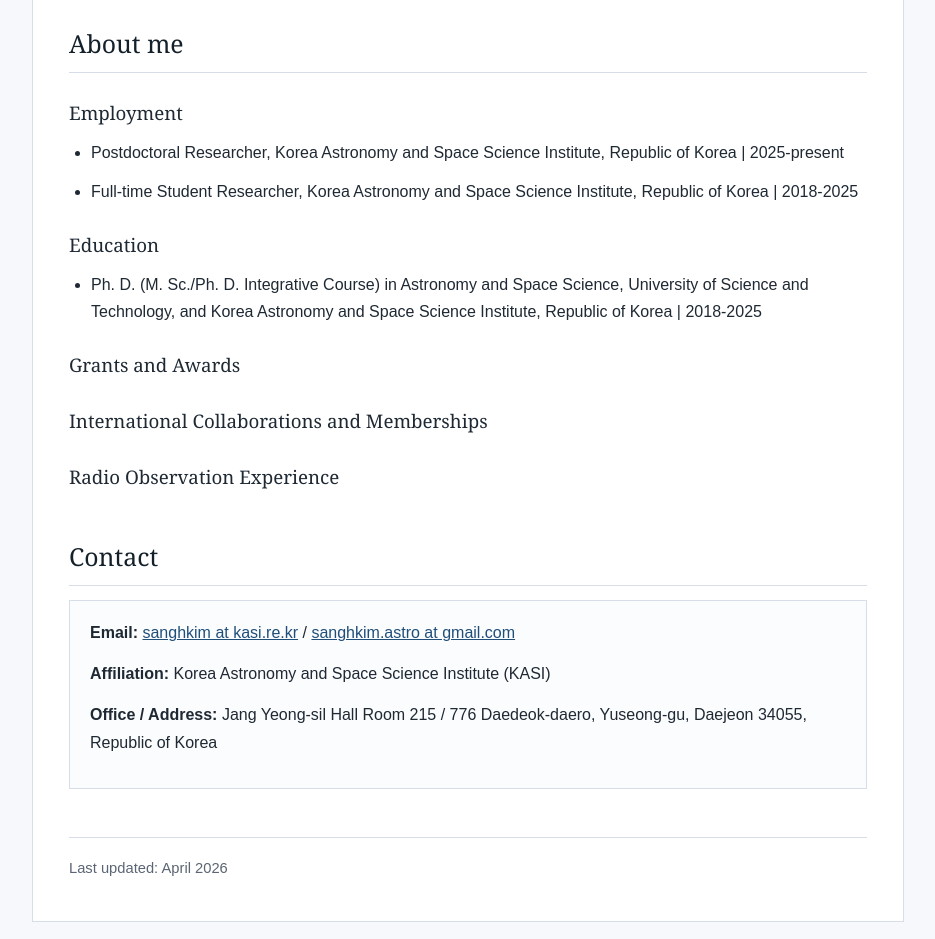
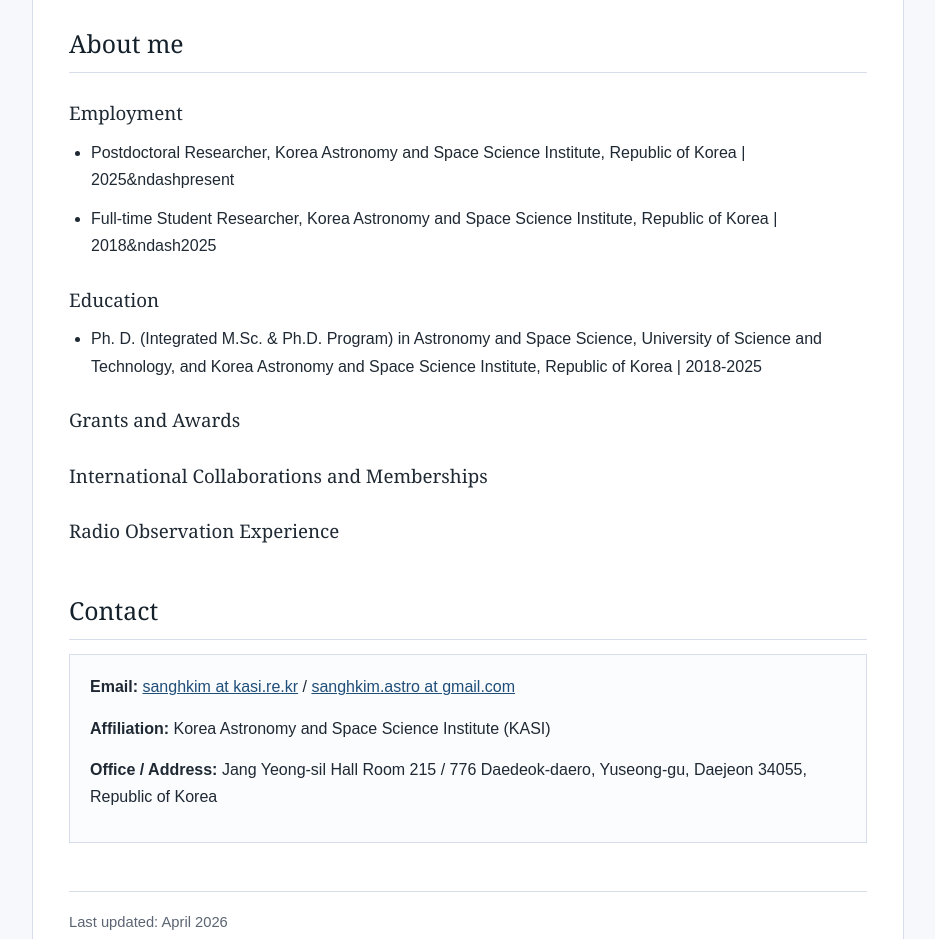
Before and after one commit to sanghkimastro/sanghkimastro.github.io, a plain HTML site: page index.html in a window 1280 px wide. Shown: the part 2160-3099 px from the top of the page, without its empty margins (172-1107 px from the left). Drawn offline with Linux system fonts and the light colour scheme.

Commit message:
Update index.html

```diff
--- a/index.html
+++ b/index.html
@@ -438,12 +438,12 @@
         <h2>About me</h2>
 		<h3>Employment</h3>
 		  <ul>
-          <li>Postdoctoral Researcher, Korea Astronomy and Space Science Institute, Republic of Korea | 2025-present</li>
-          <li>Full-time Student Researcher, Korea Astronomy and Space Science Institute, Republic of Korea | 2018-2025</li>
+          <li>Postdoctoral Researcher, Korea Astronomy and Space Science Institute, Republic of Korea | 2025&ndashpresent</li>
+          <li>Full-time Student Researcher, Korea Astronomy and Space Science Institute, Republic of Korea | 2018&ndash2025</li>
         </ul>
 		<h3>Education</h3>
 		  <ul>
-			  <li>Ph. D. (M. Sc./Ph. D. Integrative Course) in Astronomy and Space Science, University of Science and Technology, and Korea Astronomy and Space Science Institute, Republic of Korea | 2018-2025</li>
+			  <li>Ph. D. (Integrated M.Sc. & Ph.D. Program) in Astronomy and Space Science, University of Science and Technology, and Korea Astronomy and Space Science Institute, Republic of Korea | 2018-2025</li>
 		  </ul>
 		<h3>Grants and Awards</h3>
 		<h3>International Collaborations and Memberships</h3>
```
